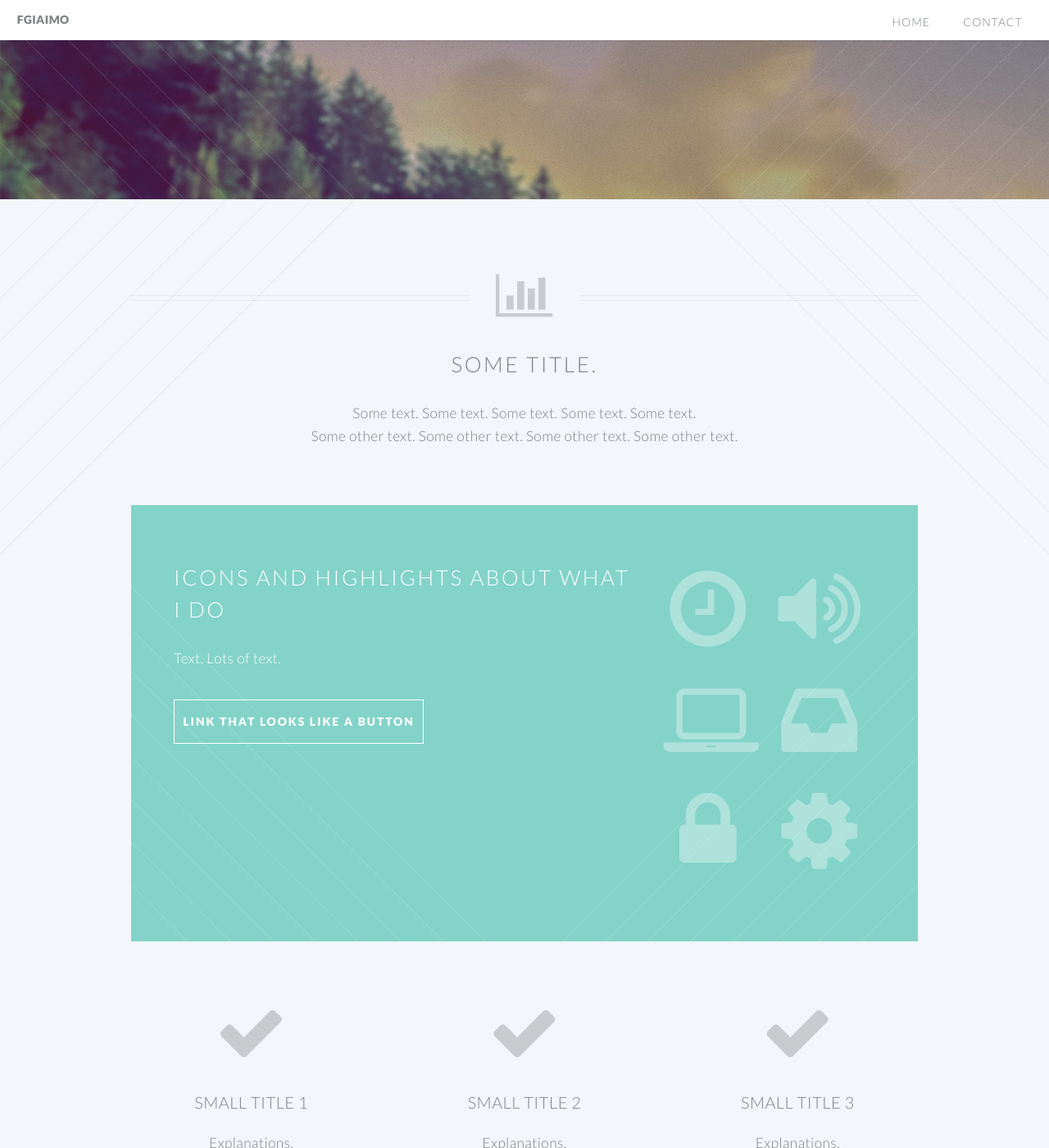
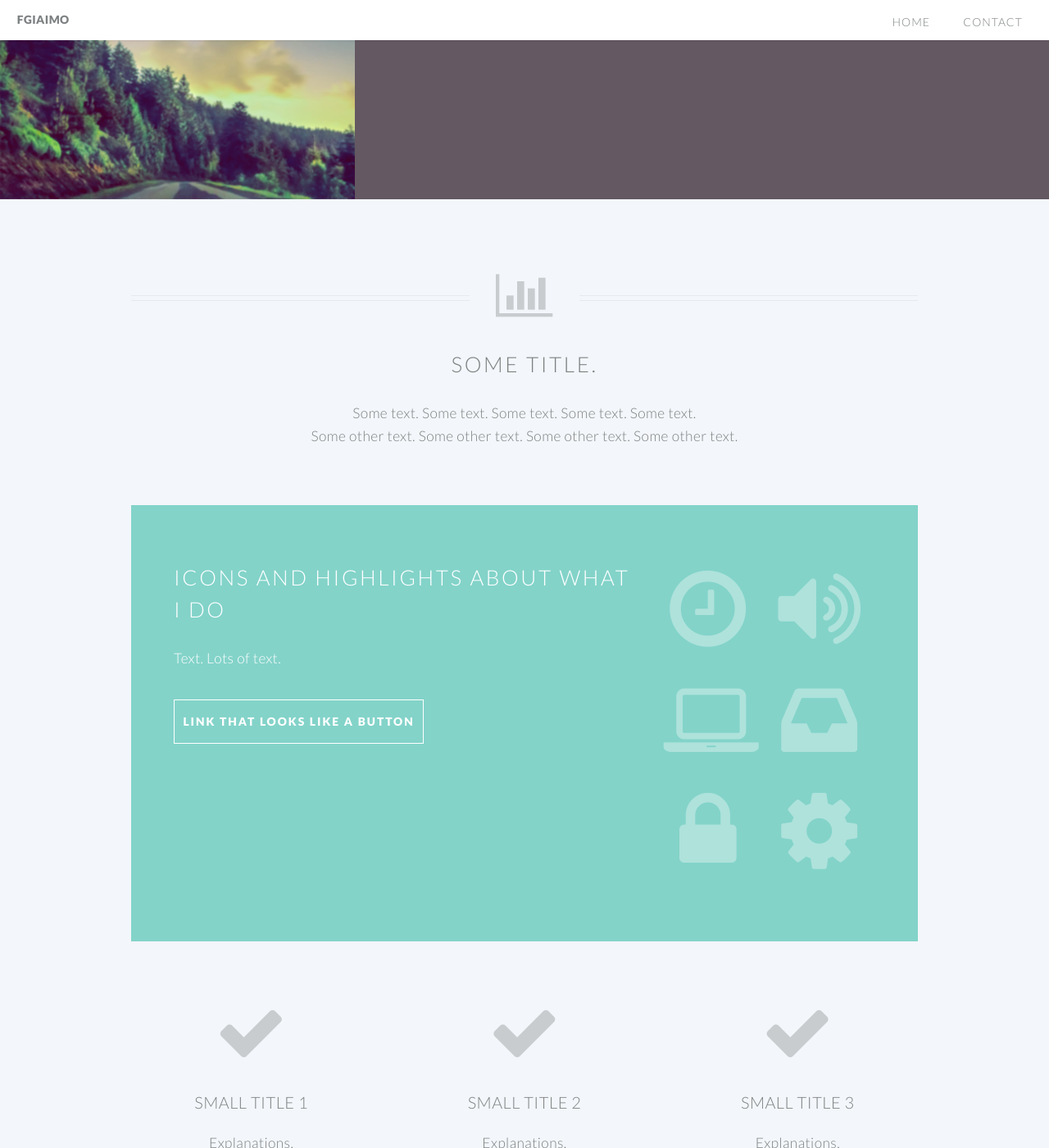
Before and after one commit to fgiaimo/fgiaimo.github.io, a Jekyll site: the page built from index.html, in a window 1280 px wide and 1400 px high. Shown: the whole window at 82% size. Built offline with Jekyll 4.4.1, drawn with Linux system fonts in a browser that asks for light colours.

Commit message:
Removed diagonal overlays

```diff
--- a/css/style.css
+++ b/css/style.css
@@ -571,7 +571,7 @@
 
 		.wrapper.style2 {
 			background-color: #83d3c9;
-			background-image: url("images/light-bl.svg"), url("images/light-br.svg");
+			/*background-image: url("images/light-bl.svg"), url("images/light-br.svg");*/
 			background-position: bottom left, bottom right;
 			background-repeat: no-repeat, no-repeat;
 			background-size: 25em, 25em;
@@ -802,7 +802,7 @@
 	#banner {
 		background-attachment: scroll, scroll, scroll, fixed;
 		background-color: #645862;
-		background-image: url("images/light-bl.svg"), url("images/light-br.svg"), url("images/overlay.png"), url("../images/banner.jpg");
+		background-image: /*url("images/light-bl.svg"), url("images/light-br.svg"), url("images/overlay.png"),*/ url("../images/banner.jpg");
 		background-position: bottom left, bottom right, top left, top center;
 		background-repeat: no-repeat, no-repeat, repeat, no-repeat;
 		background-size: 25em, 25em, auto, cover;
@@ -870,7 +870,7 @@
 /* Main */
 
 	#main {
-		background-image: url("images/dark-tl.svg"), url("images/dark-tr.svg"), url("images/dark-bl.svg"), url("images/dark-br.svg");
+		background-image: /*url("images/dark-tl.svg"), url("images/dark-tr.svg"), url("images/dark-bl.svg"), url("images/dark-br.svg");*/
 		background-position: top left, top right, bottom left, bottom right;
 		background-repeat: no-repeat;
 		background-size: 25em;
@@ -902,7 +902,7 @@
 	#cta {
 		background-attachment: scroll, scroll, scroll, fixed;
 		background-color: #645862;
-		background-image: url("images/light-tl.svg"), url("images/light-tr.svg"), url("images/overlay.png"), url("../images/banner.jpg");
+		background-image: /*url("images/light-tl.svg"), url("images/light-tr.svg"), url("images/overlay.png"),*/ url("../images/banner.jpg");
 		background-position: top left, top right, top left, bottom center;
 		background-repeat: no-repeat, no-repeat, repeat, no-repeat;
 		background-size: 25em, 25em, auto, cover;
```
